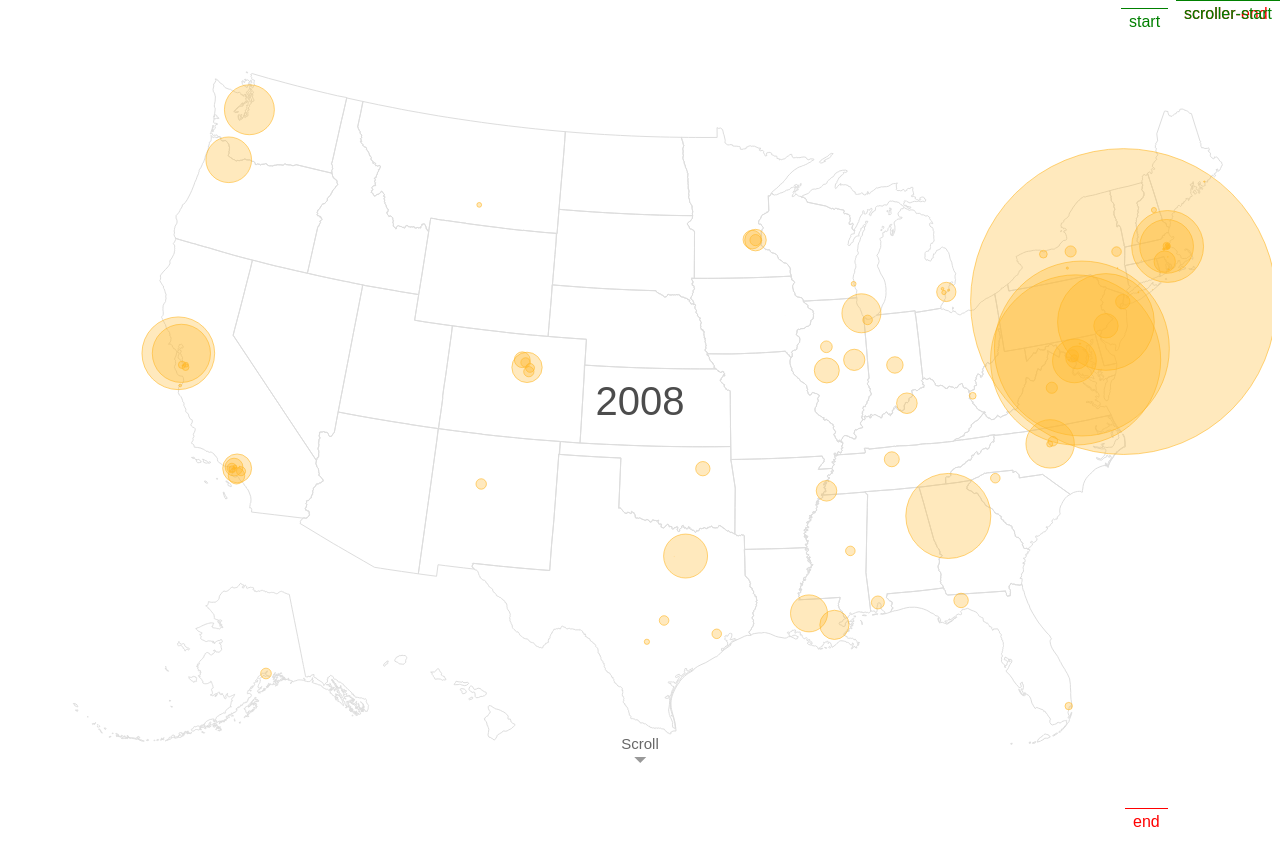
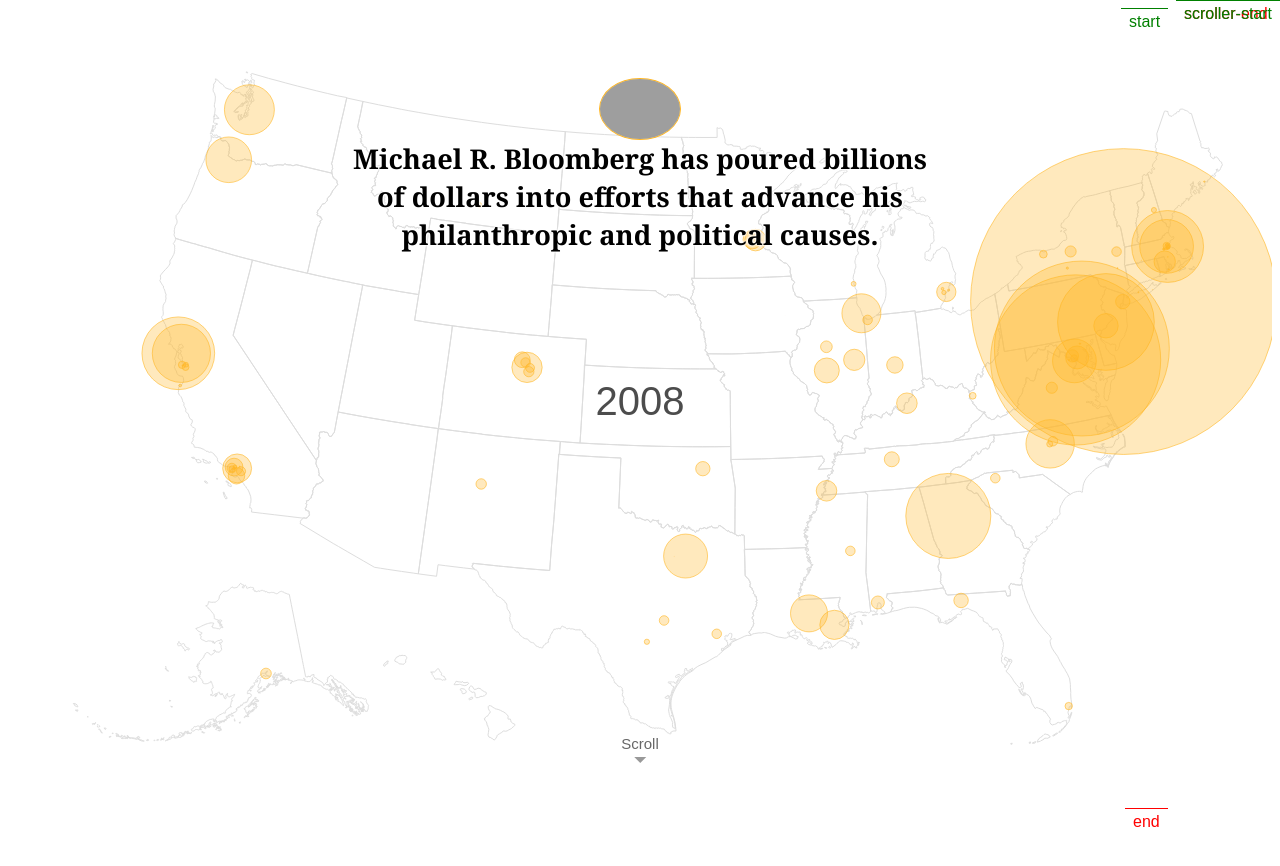
Before and after one commit to tututwo/scrollTrigger-demo, a plain HTML site: page index.html in a window 1280 px wide. Shown: the top 866 px of the page. Drawn offline with nearby package versions, Linux system fonts and the light colour scheme; grey boxes are pictures that could not be loaded.

Commit message:
text added

```diff
--- a/index.html
+++ b/index.html
@@ -29,6 +29,42 @@
         <!------------------------------------------->
         <!---------------Floating text box---------------->
         <!------------------------------------------->
+        <div id="bubble-map-blurbs">
+          <p class="bubble-map-blurb bubble-map-blurb-0 is-visible">
+            <img
+              class="bloomberg-money-sig"
+              src="https://static01.nyt.com/newsgraphics/2020/01/07/bloomberg-spending/e291ba73e43ad03b9e5f1ca93851cd8460a85897/bloomberg.png"
+            />
+            Michael R. Bloomberg has poured billions of dollars into efforts
+            that advance his philanthropic and political causes.
+          </p>
+          <p class="bubble-map-blurb bubble-map-blurb-1">
+            <img
+              class="bloomberg-money-sig"
+              src="https://static01.nyt.com/newsgraphics/2020/01/07/bloomberg-spending/e291ba73e43ad03b9e5f1ca93851cd8460a85897/bloomberg.png"
+            />
+            His spending was initially focused in New York and a handful of
+            cities on the East Coast.
+          </p>
+          <p class="bubble-map-blurb bubble-map-blurb-2">
+            <img
+              class="bloomberg-money-sig"
+              src="https://static01.nyt.com/newsgraphics/2020/01/07/bloomberg-spending/e291ba73e43ad03b9e5f1ca93851cd8460a85897/bloomberg.png"
+            />
+            But over the years, it has expanded across the country, along with
+            his influence.
+          </p>
+          <p class="bubble-map-blurb bubble-map-blurb-3">
+            <img
+              class="bloomberg-money-sig"
+              src="https://static01.nyt.com/newsgraphics/2020/01/07/bloomberg-spending/e291ba73e43ad03b9e5f1ca93851cd8460a85897/bloomberg.png"
+            />
+            This is just a fraction of his giving, based on what The Times could
+            gather from public disclosures.
+          </p>
+        </div>
+
+        <!---------------Year---------------->
         <div id="bubble-map-text-chunks">
           <h4></h4>
         </div>
@@ -40,5 +76,6 @@
   <script type="module" src="./chart/map.js"></script>
   <script type="module" src="./peripherals/stateLabel.js"></script>
   <script type="module" src="./chart/bubbleChart.js"></script>
-  <script type="module" src="./peripherals/textChunk.js"></script>
+  <!-- <script type="module" src="./peripherals/textChunk.js"></script> -->
+  <script type="module" src="./peripherals/textChunkShorterCode.js"></script>
 </html>
--- a/peripherals/textChunk.js
+++ b/peripherals/textChunk.js
@@ -22,6 +22,42 @@ function textChunk() {
       index = parseInt(Math.round(sc.progress * 10));
 
       d3.select("#bubble-map-text-chunks h4").text(yearList[index]);
+
+      if (yearList[index] === 2008) {
+        document
+          .querySelector(".bubble-map-blurb-0")
+          .classList.add("is-visible");
+        document
+          .querySelector(".bubble-map-blurb-1")
+          .classList.remove("is-visible");
+      } else if (yearList[index] === 2011) {
+        document
+          .querySelector(".bubble-map-blurb-0")
+          .classList.remove("is-visible");
+        document
+          .querySelector(".bubble-map-blurb-1")
+          .classList.add("is-visible");
+        document
+          .querySelector(".bubble-map-blurb-2")
+          .classList.remove("is-visible");
+      } else if (yearList[index] === 2016) {
+        document
+          .querySelector(".bubble-map-blurb-1")
+          .classList.remove("is-visible");
+        document
+          .querySelector(".bubble-map-blurb-2")
+          .classList.add("is-visible");
+        document
+          .querySelector(".bubble-map-blurb-3")
+          .classList.remove("is-visible");
+      } else if (yearList[index] > 2016) {
+        document
+          .querySelector(".bubble-map-blurb-2")
+          .classList.remove("is-visible");
+        document
+          .querySelector(".bubble-map-blurb-3")
+          .classList.add("is-visible");
+      }
     },
   });
 }
--- /dev/null
+++ b/peripherals/textChunkShorterCode.js
@@ -0,0 +1,52 @@
+import { dimensions } from "../utility.js";
+function textChunk() {
+  const startYear = 2008;
+  const endYear = 2018;
+
+  const yearToBlurbIndex = {
+    2008: 0,
+    2009: 0,
+    2010: 0,
+    2011: 1,
+    2012: 1,
+    2013: 1,
+    2014: 1,
+    2015: 2,
+    2016: 2,
+    2017: 3,
+    2018: 3,
+  };
+
+  let prevBlurbIndex = 0;
+
+  // Update the visibility of the blurbs.
+  function updateVisibleBlurb(newBlurbIndex) {
+    document.querySelector(`.bubble-map-blurb-${prevBlurbIndex}`).classList.remove("is-visible");
+    document.querySelector(`.bubble-map-blurb-${newBlurbIndex}`).classList.add("is-visible");
+    prevBlurbIndex = newBlurbIndex;
+  }
+
+  let tl = gsap.timeline();
+
+  ScrollTrigger.create({
+    trigger: "#bubble-map",
+    markers: true,
+    start: "top top",
+    end: `+=${dimensions.height}px`,
+    scrub: true,
+    onEnter: () => {
+      document.getElementById("bubble-map-text-chunks").classList.add("is-active");
+    },
+    onUpdate: (sc) => {
+      let year = Math.round(sc.progress * (endYear - startYear)) + startYear;
+      let newBlurbIndex = yearToBlurbIndex[year];
+
+      if (newBlurbIndex !== prevBlurbIndex) {
+        d3.select("#bubble-map-text-chunks h4").text(year);
+        updateVisibleBlurb(newBlurbIndex);
+      }
+    },
+  });
+}
+
+textChunk();
--- a/style.css
+++ b/style.css
@@ -70,6 +70,56 @@
   margin-bottom: 10px;
 }
 /* ************************************** */
+/* *************Text  *************** */
+/* ************************************** */
+.bubble-map-blurb {
+  /*padding-bottom: 50vh;*/
+  max-width: 600px !important;
+  width: calc(100% - 50px);
+  margin: 0 auto;
+  padding: 10px;
+  font-family: "nyt-cheltenham", georgia, "times new roman", times, serif;
+  font-weight: 600;
+  font-size: 1.7em;
+  line-height: 1.4em;
+  text-align: center;
+  text-shadow: 1px 1px 2px rgba(255, 255, 255, 0.8), 1px -1px 2px rgba(255, 255, 255, 0.8), -1px 1px 2px rgba(255, 255, 255, 0.8), -1px -1px 2px rgba(255, 255, 255, 0.8);
+}
+
+.bubble-map-blurb {
+  opacity: 0;
+  transition: opacity 0.25s linear;
+
+}
+.bubble-map-blurb.is-visible {
+  opacity: 1;
+}
+
+#bubble-map-blurbs {
+  position: absolute;
+  left: 0%;
+  top: 0%;
+  width: 100%;
+  height: 100%;
+}
+
+.bubble-map-wrapper #bubble-map-blurbs .bloomberg-money-sig {
+  background: #FADE91;
+  border-radius: 50%;
+  border: 1px solid #FFB727;
+  width: 80px;
+  height: auto;
+  margin: 0 auto;
+  display: block;
+}
+.bubble-map-wrapper #bubble-map-blurbs .bubble-map-blurb {
+  position: absolute;
+  left: 50%;
+  top: 60px;
+  transform: translate(-50%, 0);
+}
+
+/* ************************************** */
 /* *************Scroll Prompt at the bottom*************** */
 /* ************************************** */
 @keyframes bouncy {
```
